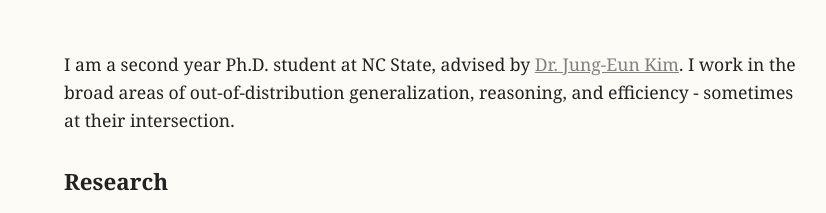
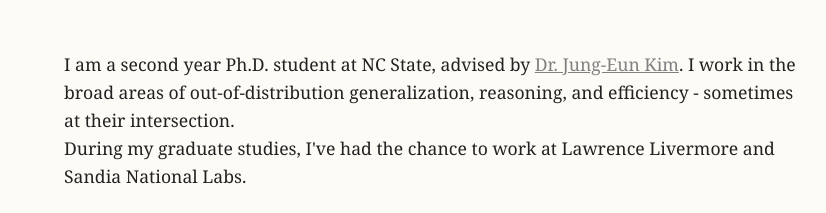
Before and after one commit to Varun-Mulchandani/varun-mulchandani.github.io, a plain HTML site: page index.html in a window 1280 px wide. Shown: the top 213 px of the page, 344-1170 px from the left. Drawn offline with Linux system fonts and the light colour scheme.

Commit message:
Add details about graduate studies and lab work
Added a new paragraph about graduate studies and lab experience.

```diff
--- a/index.html
+++ b/index.html
@@ -117,6 +117,10 @@
     <main class="content">
       <p class="lead">
         I am a second year Ph.D. student at NC State, advised by <a href="https://jungeunkim.wordpress.ncsu.edu/" target="_blank" rel="noopener"> Dr. Jung-Eun Kim</a>. I work in the broad areas of out-of-distribution generalization, reasoning, and efficiency - sometimes at their intersection.
+
+        <br>
+        During my graduate studies, I've had the chance to work at Lawrence Livermore and Sandia National Labs.
+
       </p>
 
       <h2>Research</h2>
```
